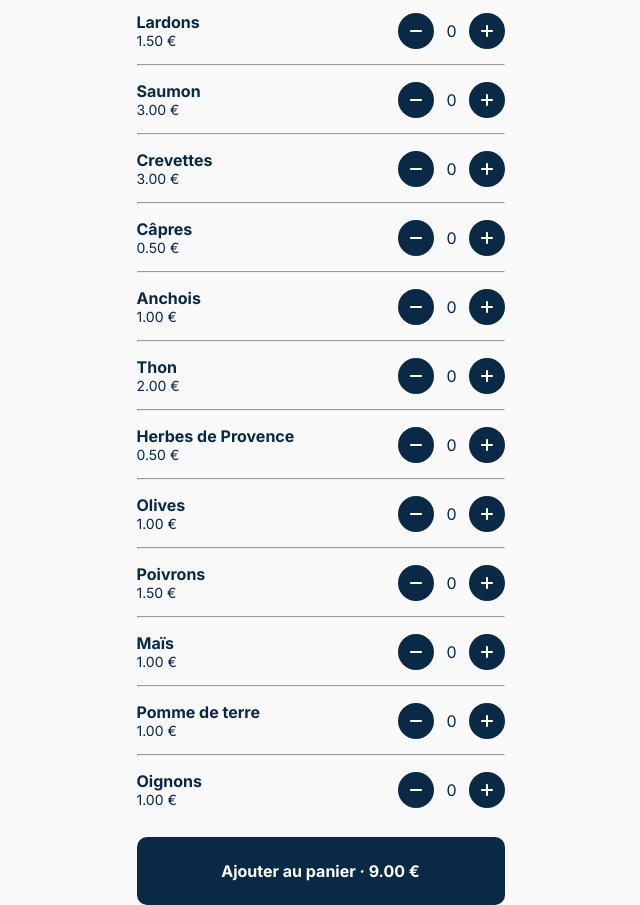
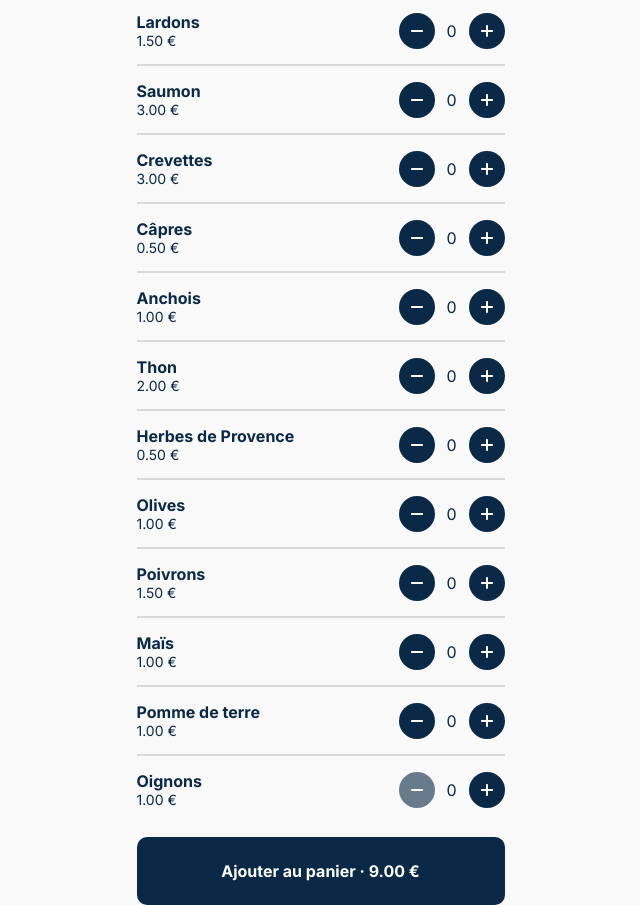
Before and after one commit to AnneGicquel/pizzeriaDellaMamma, an Angular app: page /customisation/1 in a window 1280 px wide. Shown: the part 1500-2405 px from the top of the page, without its empty margins (515-1155 px from the left). Built offline with nearby package versions, Linux system fonts and the light colour scheme; a web font is replaced by a local one.

Commit message:
disabled les boutons extras

```diff
--- a/src/app/components/customisation/ingredients-extras/ingredients-extras.component.css
+++ b/src/app/components/customisation/ingredients-extras/ingredients-extras.component.css
@@ -6,6 +6,7 @@ h2 {
 
 hr {
     margin-bottom: 15px;
+    border: rgba(217, 217, 217, 1) 0.8px solid;
 }
 
 hr:last-of-type {
@@ -23,6 +24,15 @@ button {
     background-color: var(--darkblue);
     border-radius: 50px;
     font-size: 25px;
+}
+
+button:hover {
+    cursor: pointer;
+}
+
+button:disabled {
+    opacity: 0.6;
+    cursor: default;
 }
 
 .ingredient-box {
@@ -47,6 +57,10 @@ button {
     gap: 12px;
 }
 
+.text-ingredient-quantity {
+    width: 10px;
+}
+
 .svg-plus, .svg-minus {
     fill: white;
     enable-background:new 0 0 512 512;
--- a/src/app/components/customisation/ingredients-extras/ingredients-extras.component.html
+++ b/src/app/components/customisation/ingredients-extras/ingredients-extras.component.html
@@ -8,9 +8,9 @@
         </div>
 
         <div class="ingredient-quantity-picker">
-        <button (click)="removeOneExtra(i)"><svg class="svg-minus" id="Layer_1" version="1.1" viewBox="0 0 512 512"  xml:space="preserve" xmlns="http://www.w3.org/2000/svg" xmlns:xlink="http://www.w3.org/1999/xlink"><path d="M417.4,224H94.6C77.7,224,64,238.3,64,256c0,17.7,13.7,32,30.6,32h322.8c16.9,0,30.6-14.3,30.6-32  C448,238.3,434.3,224,417.4,224z"/></svg></button>
-        <p>{{ingredients.quantity}}</p>
-        <button (click)="addOneExtra(i)"><svg class="svg-plus" id="Layer_1" version="1.1" viewBox="0 0 512 512" xml:space="preserve" xmlns="http://www.w3.org/2000/svg" xmlns:xlink="http://www.w3.org/1999/xlink"><path d="M417.4,224H288V94.6c0-16.9-14.3-30.6-32-30.6c-17.7,0-32,13.7-32,30.6V224H94.6C77.7,224,64,238.3,64,256  c0,17.7,13.7,32,30.6,32H224v129.4c0,16.9,14.3,30.6,32,30.6c17.7,0,32-13.7,32-30.6V288h129.4c16.9,0,30.6-14.3,30.6-32  C448,238.3,434.3,224,417.4,224z"/></svg></button>
+        <button (click)="removeOneExtra(i)" [disabled]="rowRemoveToDisable === i"><svg class="svg-minus" id="Layer_1" version="1.1" viewBox="0 0 512 512"  xml:space="preserve" xmlns="http://www.w3.org/2000/svg" xmlns:xlink="http://www.w3.org/1999/xlink"><path d="M417.4,224H94.6C77.7,224,64,238.3,64,256c0,17.7,13.7,32,30.6,32h322.8c16.9,0,30.6-14.3,30.6-32  C448,238.3,434.3,224,417.4,224z"/></svg></button>
+        <p class="text-ingredient-quantity">{{ingredients.quantity}}</p>
+        <button (click)="addOneExtra(i)" [disabled]="rowAddToDisable === i"><svg class="svg-plus" id="Layer_1" version="1.1" viewBox="0 0 512 512" xml:space="preserve" xmlns="http://www.w3.org/2000/svg" xmlns:xlink="http://www.w3.org/1999/xlink"><path d="M417.4,224H288V94.6c0-16.9-14.3-30.6-32-30.6c-17.7,0-32,13.7-32,30.6V224H94.6C77.7,224,64,238.3,64,256  c0,17.7,13.7,32,30.6,32H224v129.4c0,16.9,14.3,30.6,32,30.6c17.7,0,32-13.7,32-30.6V288h129.4c16.9,0,30.6-14.3,30.6-32  C448,238.3,434.3,224,417.4,224z"/></svg></button>
         </div>
     </div>
     <hr>
--- a/src/app/components/customisation/ingredients-extras/ingredients-extras.component.ts
+++ b/src/app/components/customisation/ingredients-extras/ingredients-extras.component.ts
@@ -1,6 +1,5 @@
 import { Component, EventEmitter, Input, Output } from '@angular/core';
 import { IProduct } from 'src/app/mocks/products';
-import { CustomisationService } from 'src/app/services/customisation/customisation.service';
 
 @Component({
   selector: 'app-ingredients-extras',
@@ -13,16 +12,45 @@ export class IngredientsExtrasComponent {
   @Output() addOne = new EventEmitter();
   @Output() removeOne = new EventEmitter();
 
-  constructor(
-    private customService: CustomisationService
-  ) { }
+  rowRemoveToDisable!: number;
+  rowAddToDisable!: number;
+
+  ngOnInit() {
+    // Une boucle pour initialiser tous les boutons - à false
+    for (let i = 0; i < this.product.extras.length; i++) {
+      this.removeOneExtra(i);
+    }
+
+  }
 
   addOneExtra(input: number) {
     this.addOne.emit(input);
+    this.disableButton(input);
   }
 
   removeOneExtra(input: number) {
     this.removeOne.emit(input);
+    this.disableButton(input);
   }
 
+  disableButton(input: number) {
+    let maxQuantity = this.product.extras[input].maxQuantity;
+    let currentQuantity = this.product.extras[input].quantity;
+
+    if (currentQuantity <= 0) {
+      this.rowRemoveToDisable = input;
+      this.rowAddToDisable = 3000;
+
+    } else if (currentQuantity < maxQuantity) {
+      this.rowRemoveToDisable = 3000;
+      this.rowAddToDisable = 3000;
+
+    } else if (currentQuantity >= maxQuantity) {
+      this.rowRemoveToDisable = 3000;
+      this.rowAddToDisable = input;
+
+    }
+  }
+
+
 }
--- a/src/app/components/customisation/ingredients-included/ingredients-included.component.css
+++ b/src/app/components/customisation/ingredients-included/ingredients-included.component.css
@@ -17,6 +17,7 @@ div {
 
 hr {
     margin-bottom: 15px;
+    border: rgba(217, 217, 217, 1) 0.8px solid;
 }
 
 hr:last-of-type {
--- a/src/app/services/customisation/customisation.service.ts
+++ b/src/app/services/customisation/customisation.service.ts
@@ -40,7 +40,6 @@ export class CustomisationService {
 
     let maxQuantity = this.customProduct.extras[indexIngredient].maxQuantity;
     let quantity = this.customProduct.extras[indexIngredient].quantity;
-    let extraPrice = this.customProduct.extras[indexIngredient].additionalPrice;
 
     // Vérifier si l'on a atteint la quantité max
     if(quantity < maxQuantity) {
@@ -56,9 +55,7 @@ export class CustomisationService {
 
     if(!this.customProduct) return
 
-    let maxQuantity = this.customProduct.extras[indexIngredient].maxQuantity;
     let quantity = this.customProduct.extras[indexIngredient].quantity;
-    let extraPrice = this.customProduct.extras[indexIngredient].additionalPrice;
 
     if(quantity > 0) {
     // Retire 1
```
